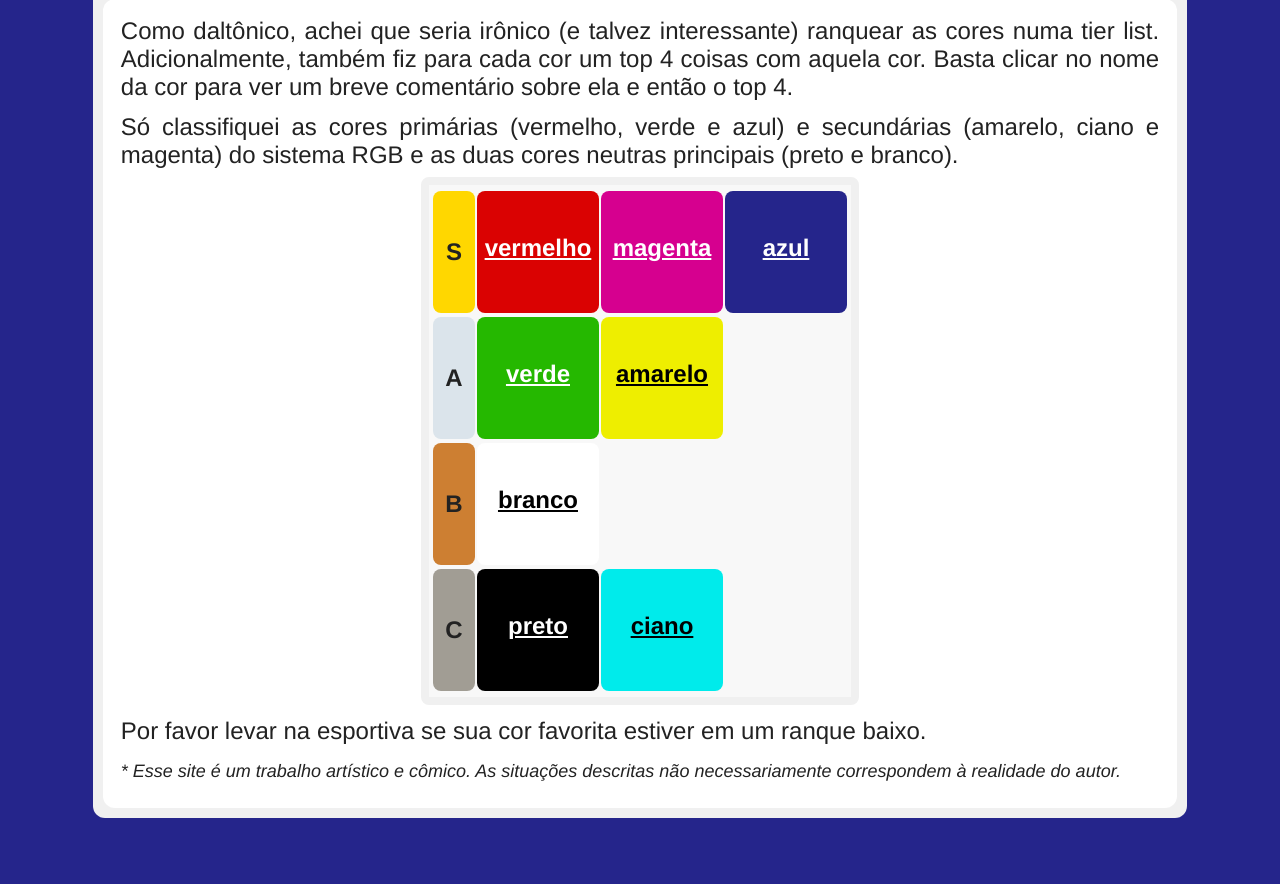
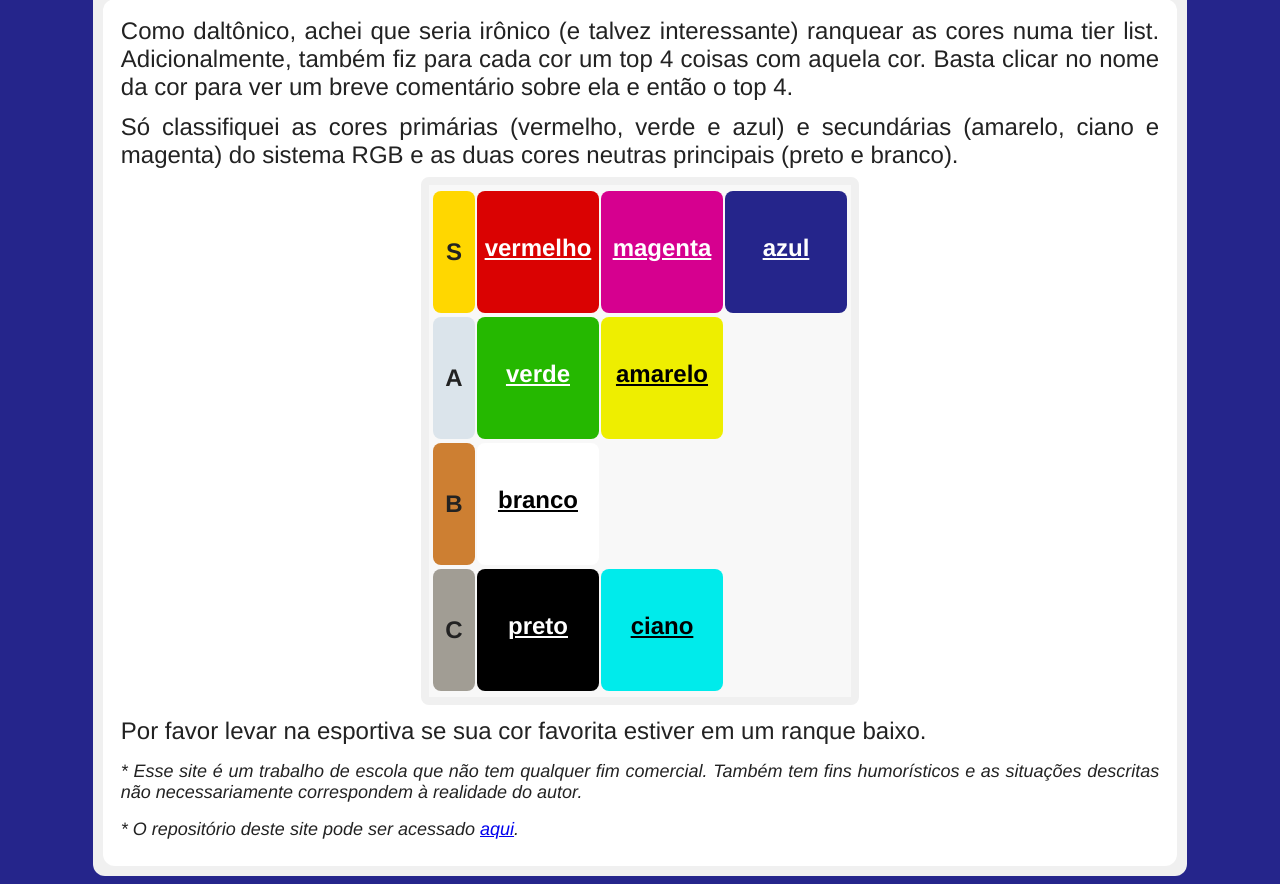
Before and after one commit to EkEgg/Tier-List-de-Cores, a plain HTML site: page index.html in a window 1280 px wide. Shown: the part 166-1050 px from the top of the page. Before the commit the page ends 992 px from the top, so only its background shows below. Drawn offline with Linux system fonts and the light colour scheme.

Commit message:
Adicionado link ao repositório e avisos ao índice.

```diff
--- a/index.html
+++ b/index.html
@@ -75,8 +75,14 @@
             </p>
 
             <p class="avisoLegal">
-                * Esse site é um trabalho artístico e cômico. As situações descritas não necessariamente
-                correspondem à realidade do autor.
+                * Esse site é um trabalho de escola que não tem qualquer fim comercial. Também
+                tem fins humorísticos e as situações descritas não necessariamente correspondem
+                à realidade do autor.
+            </p>
+
+            <p class="avisoLegal">
+                * O repositório deste site pode ser acessado
+                <a href="https://github.com/EkEgg/Tier-List-de-Cores">aqui</a>.
             </p>
 
         </div>
```
